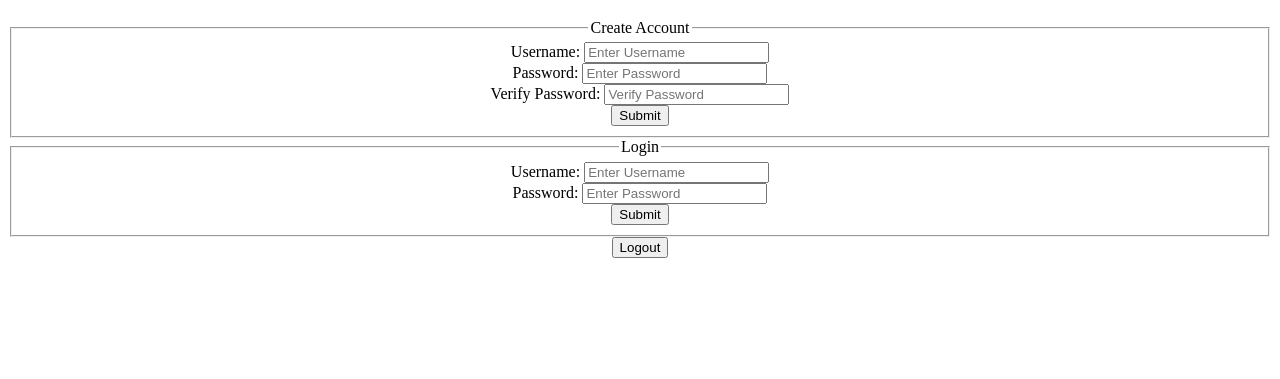
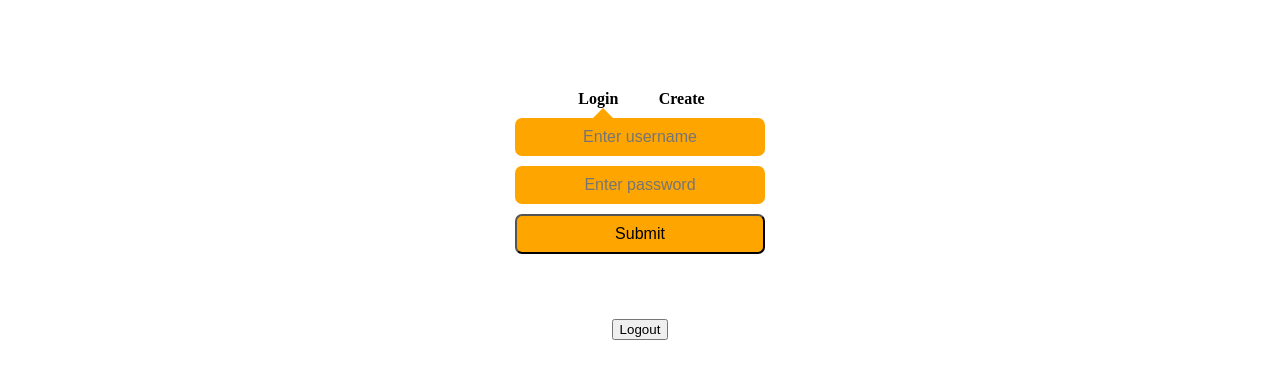
Before and after one commit to JNighs/Quizler, a website: page public/index.html in a window 1280 px wide. Shown: the part 61-440 px from the top of the page. Drawn offline with nearby package versions, Linux system fonts and the light colour scheme.

Commit message:
Added form design

```diff
--- a/public/index.html
+++ b/public/index.html
@@ -15,31 +15,28 @@
     <main role="main">
         <h1>Flashcards App</h1>
         <div class="js-login-page">
-            <fieldset>
-                <legend>Create Account</legend>
-                <span class="js-create-account-error"></span>
-                <form action="#" class="js-account-form" autocomplete="off">
-                    <label for="account-username">Username: </label>
-                    <input type="text" id="account-username" class="js-account-username" placeholder="Enter Username"><br>
-                    <label for="account-password">Password: </label>
-                    <input type="password" id="account-password" class="js-account-password" placeholder="Enter Password"><br>
-                    <label for="account-verify">Verify Password: </label>
-                    <input type="password" id="account-verify" class="js-account-verify" placeholder="Verify Password"><br>
-                    <button type="submit">Submit</button>
-                </form>
-            </fieldset>
-            <fieldset>
-                <legend>Login</legend>
-                <form action="#" class="js-login-form" autocomplete="off">
-                    <label for="login-username">Username: </label>
-                    <input type="text" id="login-username" class="js-login-username" placeholder="Enter Username"
-                        required><br>
-                    <label for="login-password">Password: </label>
-                    <input type="password" id="login-password" class="js-login-password" placeholder="Enter Password"
-                        required><br>
-                    <button type="submit">Submit</button>
-                </form>
-            </fieldset>
+            <div class="flex-wrap">
+                <fieldset>
+                    <form action class="js-account-form" autocomplete="off">
+                        <span hidden id="formLabel">Choose Form Type</span>
+                        <input type="radio" name="rg" id="login" checked aria-labelledby="formLabel" aria-describedby="loginLabel" />
+                        <input type="radio" name="rg" id="create" aria-labelledby="formLabel" aria-describedby="createLabel" />
+
+                        <label for="login" id="loginLabel">Login</label>
+                        <label for="create" id="createLabel">Create</label>
+
+                        <input class="login create js-account-username" type="text" placeholder="Enter username"
+                            aria-label="Enter username" required />
+                        <input class="login create js-account-password" type="password" placeholder="Enter password"
+                            aria-label="Enter password" minlength="8" required />
+                        <div class="js-password-requirements">Password must be at least 8 characters</div>
+                        <input class="create js-account-verify" type="password" placeholder="Repeat password" tabindex="-1"
+                            aria-label="Repeat password" />
+                        <button type="submit" class="account-submit">Submit</button>
+                    </form>
+                </fieldset>
+            </div>
+            <span class="js-create-account-error"></span>
         </div>
         <div class="js-decks-page" hidden>
             <fieldset>
--- a/public/index.js
+++ b/public/index.js
@@ -123,12 +123,7 @@ const App = {
     bindUIActions: function () {
         $('.js-account-form').submit(e => {
             e.preventDefault();
-            App.createAccount(e);
-        });
-
-        $('.js-login-form').submit(e => {
-            e.preventDefault();
-            App.formLogin(e);
+            App.routeAccountForm(e);
         });
 
         $('.js-logout-button').click(e => {
@@ -143,6 +138,55 @@ const App = {
         $('.js-decks-container').on("click", ".js-deck-select-button", function (e) {
             App.selectDeck(e);
         });
+
+        //Changed inputs required depending on account form selection
+        $('input[type=radio][name=rg]').change(function (e) {
+            App.accountFormRequiredFields(e);
+        });
+
+    },
+    routeAccountForm: function (e) {
+        //Find active search form
+        const formType = $('input:checked').attr('id');
+        if (formType === 'login') {
+            console.log('Login checked');
+            App.formLogin(e);
+        } else if (formType === 'create') {
+            console.log('Create checked');
+            App.createAccount(e);
+        }
+        //Clear password text fields
+        $('input').not('.js-account-username').val("");
+    },
+    accountFormRequiredFields: function (e) {
+        _this = e.currentTarget;
+        //Remove ability to tab to all forms
+        $('.login, .create').each(function () { $(this).prop('tabindex', -1) });
+        //Remove all previous required inputs
+        $('input[required]').each(function () { $(this).prop('required', false) });
+        //Remove binding from password requirements
+        $('.js-account-password').off();
+        //Add in required inputs based on form
+        if (_this.id == 'login') {
+            $(".js-account-username").prop('required', true);
+            $(".js-account-password").prop('required', true);
+            $('.login').each(function () { $(this).prop('tabindex', 0) });
+        }
+        else if (_this.id == 'create') {
+            $(".js-account-username").prop('required', true);
+            $(".js-account-password").prop('required', true);
+            $(".js-account-verify").prop('required', true);
+            $('.create').each(function () { $(this).prop('tabindex', 0) });
+
+            App.bindPasswordRequirements();
+        }
+    },
+    bindPasswordRequirements: function () {
+        $('.js-account-password').focusin(function () {
+            $('.js-password-requirements').addClass('showAlert');
+        }).blur(function () {
+            $('.js-password-requirements').removeClass('showAlert');
+        })
     },
     //If user is already logged in, set header and grab user object
     loginCheck: function () {
@@ -183,8 +227,8 @@ const App = {
     //Login from login form
     formLogin: function (e) {
         $this = $(e.currentTarget);
-        const username = $this.find('.js-login-username').val();
-        const password = $this.find('.js-login-password').val();
+        const username = $this.find('.js-account-username').val();
+        const password = $this.find('.js-account-password').val();
         App.login(username, password);
     },
 
--- a/public/main.css
+++ b/public/main.css
@@ -1,6 +1,11 @@
+body * {
+    box-sizing: border-box;
+}
+
 body {
     text-align: center;
 }
+
 
 .deck-container {
     border: 1px black solid;
@@ -13,3 +18,125 @@ body {
 .column {
     flex: 50%;
 }
+
+/*    Form     */
+
+input[type=radio] {
+    position: fixed;
+    left: -200px;
+}
+
+.login, .create {
+    appearance: none;
+    background-color: orange;
+    display: block;
+    transition: 300ms ease;
+    border-radius: 7px;
+    border: 0;
+    max-height: 0;
+    margin: 0;
+    padding: 0 10px;
+    overflow: hidden;
+    width: 250px;
+    opacity: 0;
+    font-size: 16px;
+    text-align: center;
+}
+
+.js-password-requirements {
+    display: block;
+    transition: 300ms ease;
+    max-height: 0;
+    width: 250px;
+    opacity: 0;
+}
+
+.showAlert {
+    max-height: 25px;
+    margin: 0 0 10px 0;
+    opacity: 1;
+}
+
+[id=login]:checked ~ input.login,
+[id=create]:checked ~ input.create,
+[id=reset]:checked ~ input.reset {
+    max-height: 50px;
+    padding: 10px;
+    margin: 0 0 10px 0;
+    opacity: 1;
+}
+
+.account-submit {
+    width: 250px;
+    height: 40px;
+    border-radius: 7px;
+    background-color: orange;
+    font-size: 0;
+    outline: 0;
+}
+
+.account-submit[type=submit]:before {
+    font-size: 16px;
+    content: "Submit";
+}
+
+#loginLabel, #createLabel {
+    position: relative;
+    display: inline-block;
+    text-align: center;
+    font-weight: 700;
+    cursor: pointer;
+    color: black;
+    transition: 300ms ease;
+    width: calc(100% / 3 - 4px);
+    margin: 10px 0;
+}
+
+
+label:after {
+    content: "";
+    border: 15px solid transparent;
+    position: absolute;
+    bottom: -15px;
+    left: calc(50% - 10px);
+    transition: inherit;
+    z-index: -1;
+}
+
+[id=login]:checked ~ [for=login],
+[id=create]:checked ~ [for=create] {
+    color: black;
+}
+
+[id=login]:checked ~ [for=login]:after,
+[id=create]:checked ~ [for=create]:after{
+    border-bottom-color: orange;
+}
+
+
+[id=login]:focus ~ [for=login]:after,
+[id=create]:focus ~ [for=create]:after {
+    border-bottom-color: black;
+}
+
+input:focus {
+    outline: 1px black solid;
+}
+
+button:focus {
+    border: 1px black solid;
+}
+
+.flex-wrap {
+    display: flex;
+    justify-content: center;
+    align-items: center;
+    flex-wrap: wrap;
+    height: 300px;
+    text-align: center;
+    transition: 300ms ease;
+}
+
+fieldset {
+    border: 0;
+}
```
